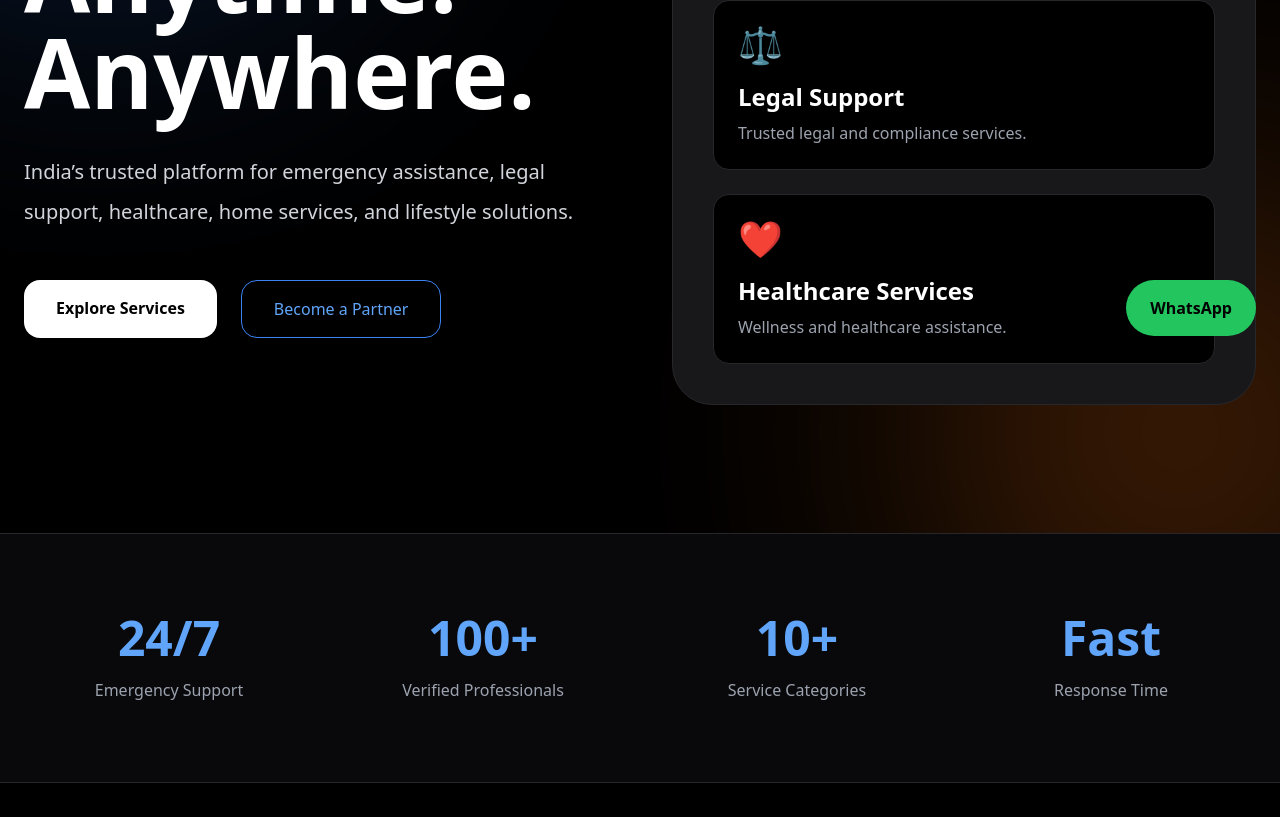
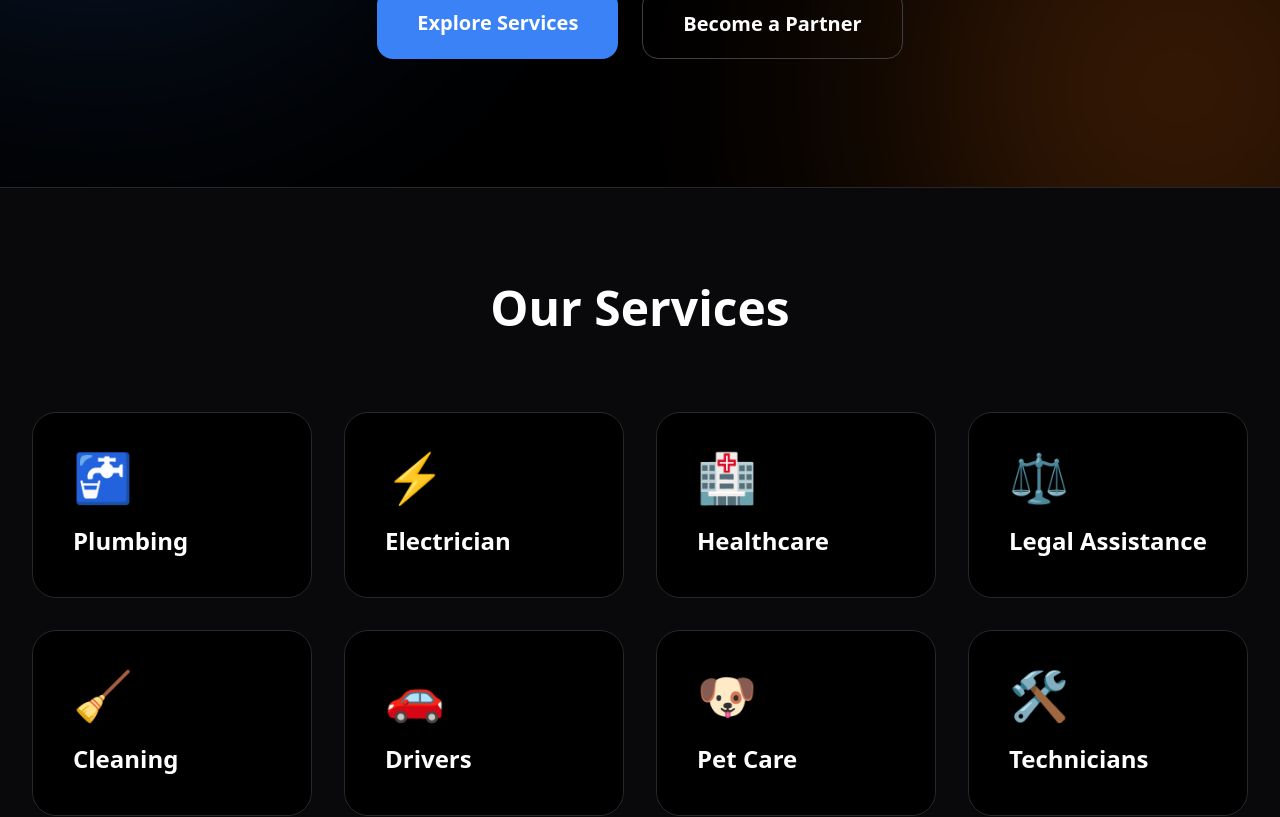
Before and after one commit to service-360/service360-website, a Next.js app: page / in a window 1280 px wide. Shown: the part 440-1257 px from the top of the page. Built offline with nearby package versions, Linux system fonts and the light colour scheme.

Commit message:
Connect customer form to Google Sheets CRM

```diff
--- a/app/page.js
+++ b/app/page.js
@@ -14,53 +14,89 @@ export default function Home() {
   const [error, setError] = useState("")
   const [success, setSuccess] = useState("")
 
-  const handleSubmit = () => {
+  const handleSubmit = async () => {
 
     if (!name || !phone || !service || !message) {
+
       setError("Please fill all required fields.")
       setSuccess("")
       return
+
     }
 
     if (phone.length < 10) {
+
       setError("Please enter a valid phone number.")
       setSuccess("")
       return
+
     }
 
     setError("")
-    setSuccess("Redirecting to WhatsApp...")
+    setSuccess("Submitting request...")
+
+    try {
+
+      await fetch(
+        "https://script.google.com/macros/s/AKfycbwpmoH7FpqMxY9VpgAY1dM9x1HQ7AXf6mooI_Fs3g0XwL8EKh0mbi3mcBWRiT-jWXwupg/exec",
+        {
+          method: "POST",
+
+          body: JSON.stringify({
+            type: "customer",
+            name,
+            phone,
+            service,
+            message,
+          }),
+        }
+      )
+
+      setSuccess("Request submitted successfully!")
 
       const whatsappMessage = `
 Hello Service360,
 
-New Service Request
+New Customer Service Request
 
 Name: ${name}
 
-Phone: ${phone}
+Phone Number: ${phone}
 
-Service Required: ${service}
+Required Service: ${service}
 
-Requirement Details:
+Message:
 ${message}
       `
 
-    const encodedMessage = encodeURIComponent(whatsappMessage)
+      const encodedMessage =
+        encodeURIComponent(whatsappMessage)
 
       window.open(
         `https://wa.me/916369051521?text=${encodedMessage}`,
         "_blank"
       )
+
+      setName("")
+      setPhone("")
+      setService("Emergency Plumbing")
+      setMessage("")
+
+    } catch (err) {
+
+      setError("Something went wrong. Please try again.")
+
+    }
   }
 
   return (
+
     <main className="bg-black text-white min-h-screen">
 
       <Navbar />
 
       {/* Hero Section */}
-      <section className="relative overflow-hidden py-32 px-6 bg-black">
+      <section className="relative overflow-hidden py-32 px-8">
 
         <div className="absolute inset-0 overflow-hidden">
 
@@ -70,32 +106,34 @@ ${message}
 
         </div>
 
-        <div className="relative z-20 max-w-7xl mx-auto grid md:grid-cols-2 gap-16 items-center">
+        <div className="relative z-20 max-w-7xl mx-auto text-center">
 
-          <div>
+          <h1 className="text-5xl md:text-7xl font-bold leading-tight mb-10">
 
-            <h1 className="text-5xl md:text-8xl font-bold leading-tight mb-8">
             Anything. Anytime. Anywhere.
+
           </h1>
 
-            <p className="text-gray-300 text-xl leading-10 mb-12">
-              India’s trusted platform for emergency assistance,
-              legal support, healthcare, home services,
-              and lifestyle solutions.
+          <p className="text-gray-400 text-xl md:text-2xl leading-10 max-w-4xl mx-auto">
+
+            India’s trusted all-in-one service ecosystem for
+            emergency assistance, legal support, healthcare,
+            home services, lifestyle needs, and much more.
+
           </p>
 
-            <div className="flex gap-6 flex-wrap">
+          <div className="flex flex-col md:flex-row justify-center gap-6 mt-12">
 
             <a
               href="/services"
-                className="bg-white text-black px-8 py-4 rounded-2xl font-semibold hover:scale-105 transition"
+              className="bg-blue-500 hover:bg-blue-600 px-10 py-5 rounded-2xl text-xl font-semibold transition"
             >
               Explore Services
             </a>
 
             <a
               href="/partners"
-                className="border border-blue-500 text-blue-400 px-8 py-4 rounded-2xl hover:bg-blue-500 hover:text-white transition"
+              className="border border-zinc-700 hover:border-blue-500 px-10 py-5 rounded-2xl text-xl font-semibold transition"
             >
               Become a Partner
             </a>
@@ -104,153 +142,76 @@ ${message}
 
         </div>
 
-          <div className="hidden md:block">
-
-            <div className="bg-zinc-900 border border-zinc-800 rounded-[40px] p-10">
-
-              <div className="space-y-6">
-
-                <div className="bg-black rounded-2xl p-6 border border-zinc-800">
-
-                  <div className="text-4xl mb-4">
-                    🛡️
-                  </div>
-
-                  <h3 className="text-2xl font-bold mb-2">
-                    Emergency Assistance
-                  </h3>
-
-                  <p className="text-gray-400">
-                    Instant support for urgent services.
-                  </p>
-
-                </div>
-
-                <div className="bg-black rounded-2xl p-6 border border-zinc-800">
-
-                  <div className="text-4xl mb-4">
-                    ⚖️
-                  </div>
-
-                  <h3 className="text-2xl font-bold mb-2">
-                    Legal Support
-                  </h3>
-
-                  <p className="text-gray-400">
-                    Trusted legal and compliance services.
-                  </p>
-
-                </div>
-
-                <div className="bg-black rounded-2xl p-6 border border-zinc-800">
-
-                  <div className="text-4xl mb-4">
-                    ❤️
-                  </div>
-
-                  <h3 className="text-2xl font-bold mb-2">
-                    Healthcare Services
-                  </h3>
-
-                  <p className="text-gray-400">
-                    Wellness and healthcare assistance.
-                  </p>
-
-                </div>
-
-              </div>
-
-            </div>
-
-          </div>
-
-        </div>
-
-      </section>
-
-      {/* Stats */}
-      <section className="px-8 py-20 border-y border-zinc-800 bg-zinc-950">
-
-        <div className="max-w-7xl mx-auto grid md:grid-cols-4 gap-10 text-center">
-
-          <div>
-            <h2 className="text-5xl font-bold text-blue-400 mb-4">
-              24/7
-            </h2>
-
-            <p className="text-gray-400">
-              Emergency Support
-            </p>
-          </div>
-
-          <div>
-            <h2 className="text-5xl font-bold text-blue-400 mb-4">
-              100+
-            </h2>
-
-            <p className="text-gray-400">
-              Verified Professionals
-            </p>
-          </div>
-
-          <div>
-            <h2 className="text-5xl font-bold text-blue-400 mb-4">
-              10+
-            </h2>
-
-            <p className="text-gray-400">
-              Service Categories
-            </p>
-          </div>
-
-          <div>
-            <h2 className="text-5xl font-bold text-blue-400 mb-4">
-              Fast
-            </h2>
-
-            <p className="text-gray-400">
-              Response Time
-            </p>
-          </div>
-
-        </div>
-
       </section>
 
       {/* Services */}
-      <section className="px-8 py-24 bg-black">
+      <section className="px-8 py-24 border-y border-zinc-800 bg-zinc-950">
 
         <div className="max-w-7xl mx-auto">
 
-          <h2 className="text-5xl font-bold text-center mb-8">
-            Explore Services
+          <h2 className="text-5xl font-bold text-center mb-20">
+
+            Our Services
+
           </h2>
-
-          <p className="text-gray-400 text-xl text-center max-w-3xl mx-auto mb-20">
-            Trusted professionals across multiple service categories.
-          </p>
 
           <div className="grid md:grid-cols-4 gap-8">
 
             {[
-              "Emergency Services",
-              "Legal Services",
-              "Healthcare",
-              "Lifestyle"
-            ].map((serviceItem) => (
+              {
+                icon: "🚰",
+                title: "Plumbing"
+              },
+
+              {
+                icon: "⚡",
+                title: "Electrician"
+              },
+
+              {
+                icon: "🏥",
+                title: "Healthcare"
+              },
+
+              {
+                icon: "⚖️",
+                title: "Legal Assistance"
+              },
+
+              {
+                icon: "🧹",
+                title: "Cleaning"
+              },
+
+              {
+                icon: "🚗",
+                title: "Drivers"
+              },
+
+              {
+                icon: "🐶",
+                title: "Pet Care"
+              },
+
+              {
+                icon: "🛠️",
+                title: "Technicians"
+              }
+
+            ].map((item) => (
 
               <div
-                key={serviceItem}
-                className="bg-zinc-900 border border-zinc-800 rounded-3xl p-10 hover:border-blue-500 transition"
+                key={item.title}
+                className="bg-black border border-zinc-800 rounded-3xl p-10 hover:border-blue-500 transition"
               >
 
-                <h3 className="text-2xl font-bold mb-4">
-                  {serviceItem}
+                <div className="text-5xl mb-6">
+                  {item.icon}
+                </div>
+
+                <h3 className="text-2xl font-bold">
+                  {item.title}
                 </h3>
-
-                <p className="text-gray-400">
-                  Trusted and verified service professionals.
-                </p>
 
               </div>
 
@@ -262,7 +223,7 @@ ${message}
 
       </section>
 
-      {/* Booking Form */}
+      {/* Contact Form */}
       <section
         id="contact"
         className="px-8 py-24"
@@ -273,11 +234,15 @@ ${message}
           <div className="text-center mb-16">
 
             <h2 className="text-5xl font-bold mb-8">
+
               Book a Service
+
             </h2>
 
             <p className="text-gray-400 text-xl">
-              Connect instantly with trusted professionals.
+
+              Get connected with verified professionals instantly.
+
             </p>
 
           </div>
@@ -311,9 +276,12 @@ ${message}
             >
 
               <option>Emergency Plumbing</option>
-              <option>Emergency Electrician</option>
-              <option>Legal Documentation</option>
-              <option>Healthcare Assistance</option>
+              <option>Electrician</option>
+              <option>Healthcare</option>
+              <option>Legal Assistance</option>
+              <option>Cleaning</option>
+              <option>Drivers</option>
+              <option>Pet Care</option>
 
             </select>
 
@@ -323,7 +291,7 @@ ${message}
 
             <textarea
               rows="6"
-              placeholder="Describe your requirement..."
+              placeholder="Tell us your requirement..."
               value={message}
               onChange={(e) => setMessage(e.target.value)}
               className="w-full bg-black border border-zinc-700 rounded-2xl px-6 py-5 resize-none"
@@ -358,18 +326,9 @@ ${message}
 
       </section>
 
-      {/* WhatsApp Floating Button */}
-      <a
-        href="https://wa.me/916369051521"
-        target="_blank"
-        rel="noopener noreferrer"
-        className="fixed bottom-6 right-6 bg-green-500 text-black px-6 py-4 rounded-full font-bold z-50"
-      >
-        WhatsApp
-      </a>
-
       <Footer />
 
     </main>
+
   )
 }
```
Lines whose indentation alone changed are shown as unchanged.
